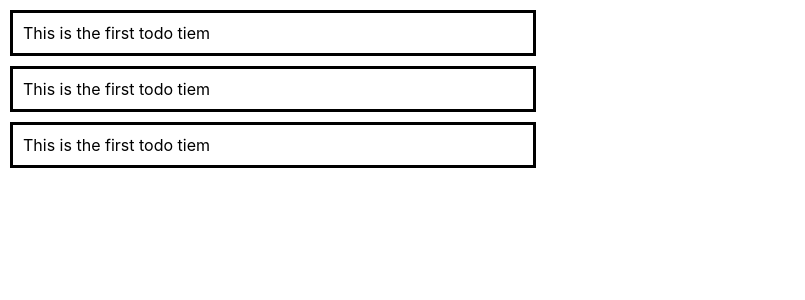
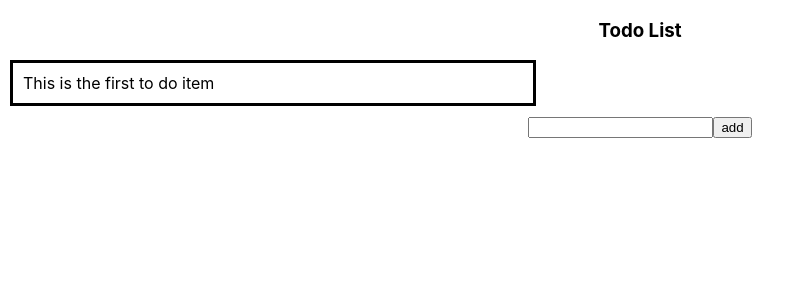
Before and after one commit to AFS-Bootcamp-202207-Class-1-2/to-do-list-redux, a React (Create React App) app: page / in a window 1280 px wide. Shown: the top 300 px of the page, without its empty margins (0-805 px from the left). Built offline with nearby package versions, Linux system fonts and the light colour scheme.

Commit message:
feat: TodoGenerator

```diff
--- a/src/App.js
+++ b/src/App.js
@@ -1,12 +1,11 @@
 import logo from './logo.svg';
 import './App.css';
-import TodoItem from './component/TodoItem';
-import TodoGroup from './component/TodoGroup';
+import TodoList from './component/TodoList';
 
 function App() {
   return (
     <div className="App">
-      <TodoGroup/>
+      <TodoList/>
     </div>
   );
 }
--- /dev/null
+++ b/src/component/TodoGenerator.jsx
@@ -0,0 +1,24 @@
+import { useState } from "react";
+
+function TodoGenerator(props) {
+
+    const [message, setMessage] = useState(0);
+    const {addTodoItem} = props;
+
+    const addToList = () => {
+        addTodoItem(message)
+    }
+
+    const changeInput = (event) => {
+        setMessage(event.target.value)
+    }
+
+    return (
+        <div>
+            <input type="text" onChange={changeInput}/>
+            <button onClick={addToList}>add</button>
+        </div>
+    )
+}
+
+export default TodoGenerator;
--- a/src/component/TodoGroup.jsx
+++ b/src/component/TodoGroup.jsx
@@ -1,11 +1,14 @@
 import TodoItem from "./TodoItem";
+import './todolist.css'
 
-function TodoGroup() {
+function TodoGroup(props) {
+
+    const {todoList} = props;
+    const todoGroup = todoList.split(',').map((todoMessage, index) => <TodoItem todoMessage={todoMessage} key={index}></TodoItem> );
+
     return (
-        <div>
-            <TodoItem></TodoItem>
-            <TodoItem></TodoItem>
-            <TodoItem></TodoItem>
+        <div className="to-do-group">
+            {todoGroup}
         </div>
     )
 }
--- a/src/component/TodoItem.jsx
+++ b/src/component/TodoItem.jsx
@@ -1,11 +1,11 @@
 import './todolist.css'
 
-function TodoItem() {
+function TodoItem(props) {
 
-    const toDoMessage = "This is the first todo tiem";
+    const {todoMessage} = props;
 
     return (
-        <div className='to-do-item'>{toDoMessage}</div>
+        <div className='to-do-item'>{todoMessage}</div>
     )
 }
 
--- /dev/null
+++ b/src/component/TodoList.jsx
@@ -0,0 +1,25 @@
+import { useState } from "react";
+import TodoGenerator from "./TodoGenerator";
+import TodoGroup from "./TodoGroup";
+
+function TodoList() {
+
+    const [todoList, setTodoList] = useState("This is the first to do item");
+
+    const addTodoItem = (newTodoItem) => {
+        setTodoList(todoList + ","+newTodoItem)
+    }
+
+    return (
+        <div>
+            <h3>
+                Todo List
+            </h3>
+            <TodoGroup todoList={todoList}></TodoGroup>
+            <TodoGenerator addTodoItem={addTodoItem}></TodoGenerator>
+        </div>
+
+    )
+}
+
+export default TodoList;
--- a/src/component/todolist.css
+++ b/src/component/todolist.css
@@ -5,4 +5,12 @@
     text-align: left;
     margin: 10px;
     padding: 10px;
+    display: flex;
+    align-items: center;
+
 }
+
+.to-do-group {
+    justify-content: center;
+
+}
```
